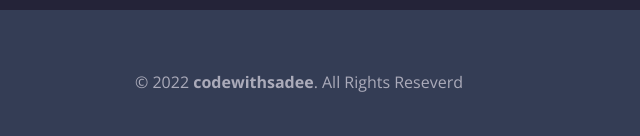
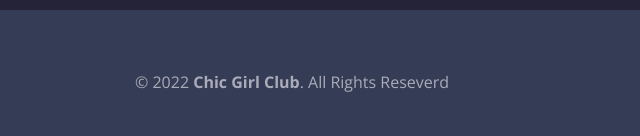
Before and after one commit to chicgirlclub/chicgirlclub.github.io, a plain HTML site: page portfolio-master/index.html in a window 1280 px wide. Shown: the part 5926-6062 px from the top of the page, 0-640 px from the left. Drawn offline with nearby package versions, Linux system fonts and the light colour scheme.

Commit message:
Update index.html

```diff
--- a/portfolio-master/index.html
+++ b/portfolio-master/index.html
@@ -581,7 +581,7 @@
     <div class="container">
 
       <p class="copyright">
-        &copy; 2022 <a href="#" class="copyright-link">codewithsadee</a>. All Rights Reseverd
+        &copy; 2022 <a href="#" class="copyright-link">Chic Girl Club</a>. All Rights Reseverd
       </p>
 
       <ul class="footer-list">
```
